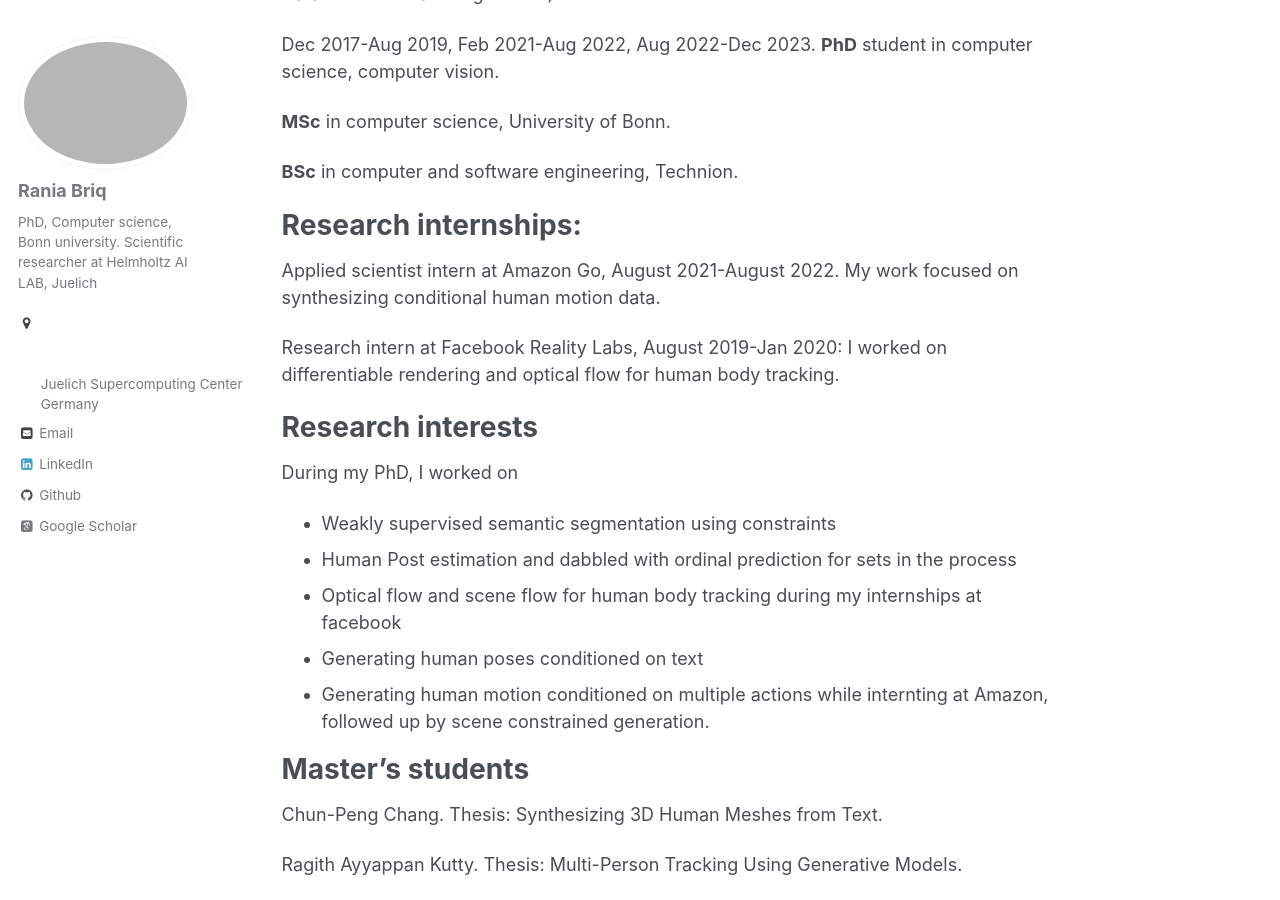
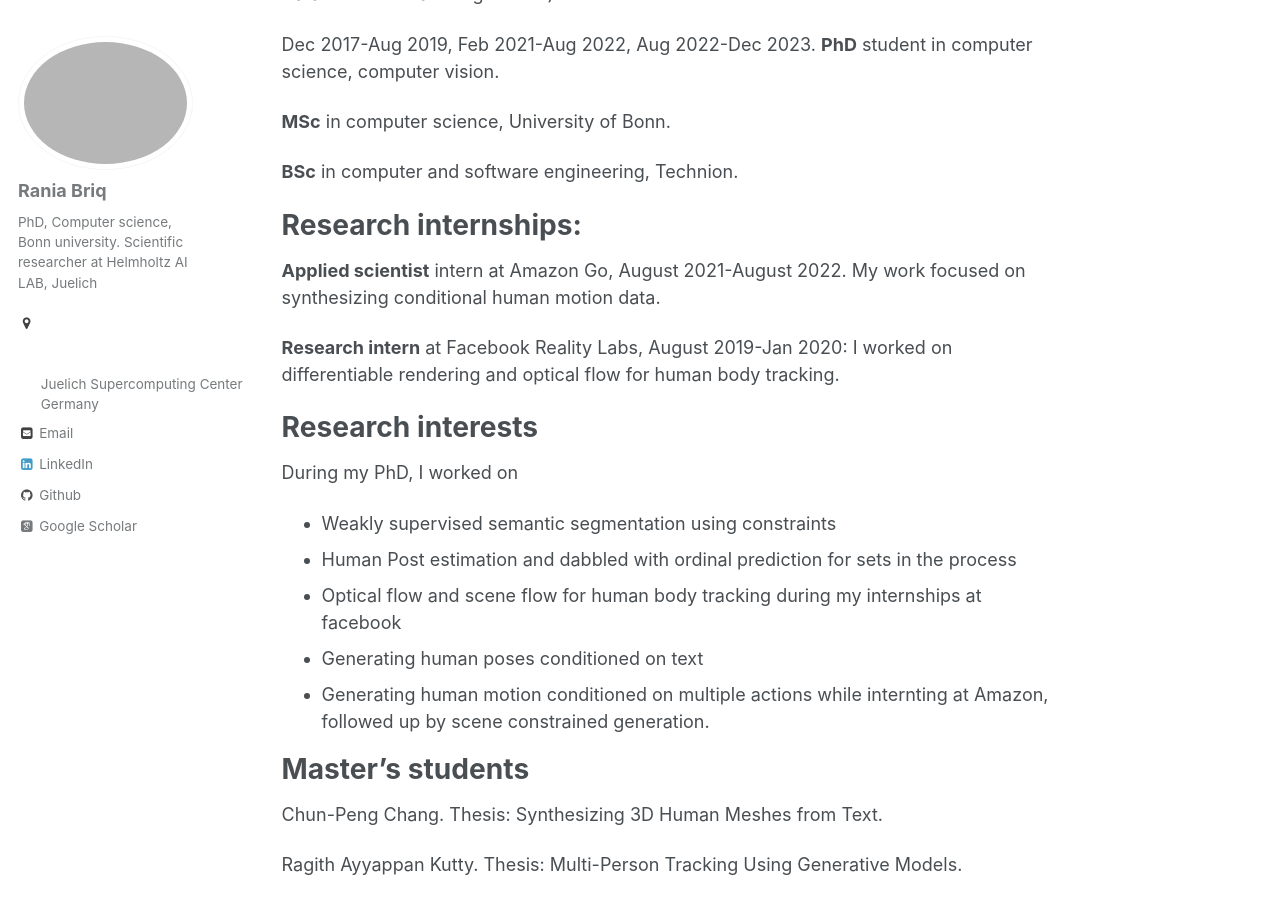
Before and after one commit to briqr/briqr.github.io, a Jekyll site: the page built from _pages/about.md, in a window 1280 px wide and 900 px high, scrolled down 331 px. Built offline with Jekyll 4.4.1, drawn with Linux system fonts in a browser that asks for light colours; some web fonts are replaced.

```diff
--- a/_pages/about.md
+++ b/_pages/about.md
@@ -28,9 +28,9 @@ Dec 2017-Aug 2019, Feb 2021-Aug 2022, Aug 2022-Dec 2023. **PhD** student in comp
 
 Research internships:
 ======
-Applied scientist intern at Amazon Go, August 2021-August 2022. My work focused on synthesizing conditional human motion data.
+**Applied scientist** intern at Amazon Go, August 2021-August 2022. My work focused on synthesizing conditional human motion data.
 
-Research intern at Facebook Reality Labs, August 2019-Jan 2020: I worked on differentiable rendering and optical flow for human body tracking.
+**Research intern** at Facebook Reality Labs, August 2019-Jan 2020: I worked on differentiable rendering and optical flow for human body tracking.
 
 Research interests
 ======
```
